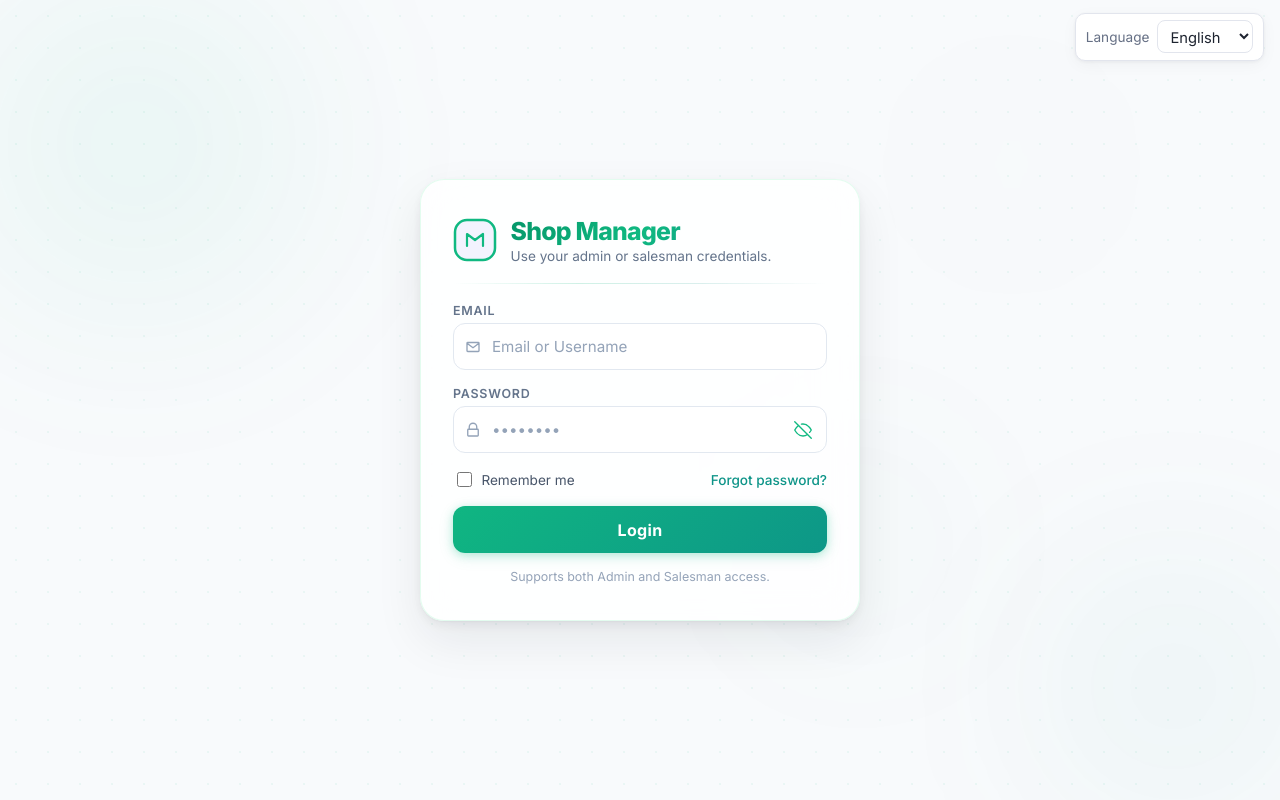
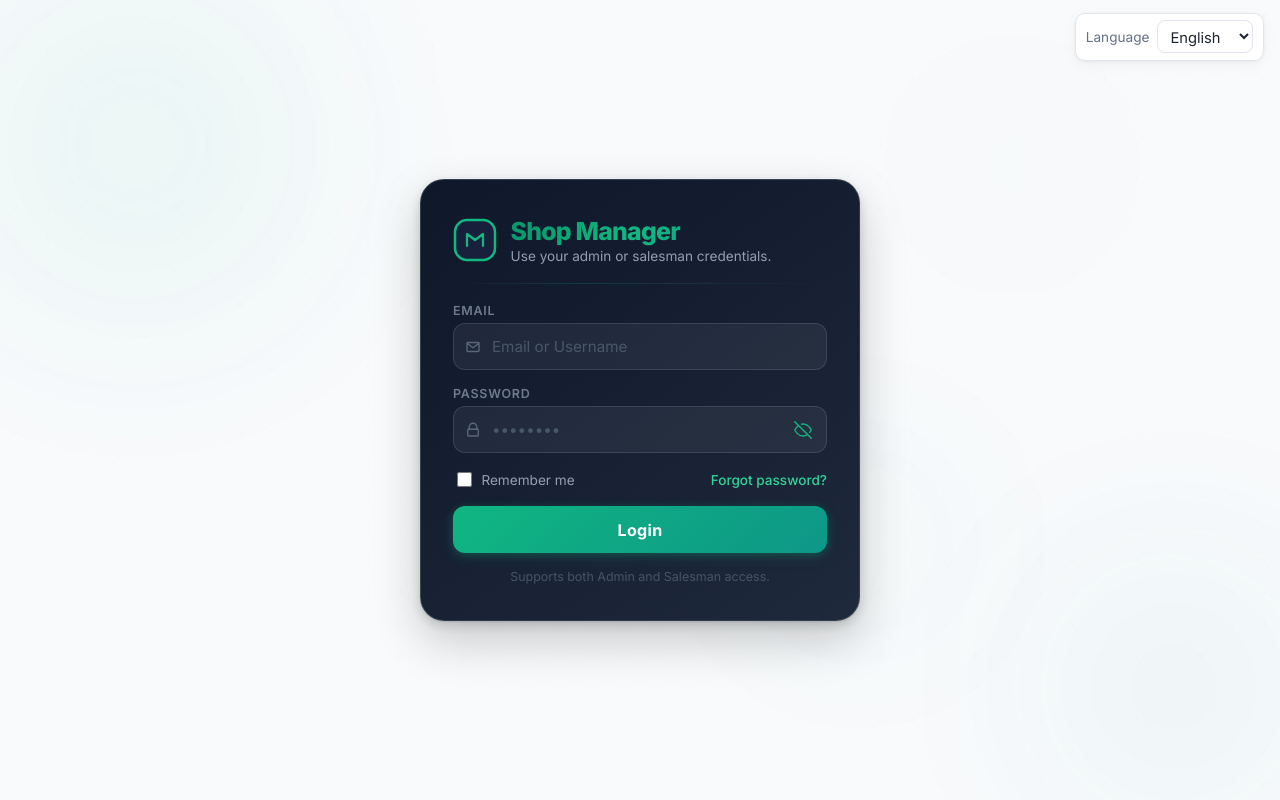
Before and after one commit to mintelove/meski_shop_yoya_fullstack_project, a React (Vite) app in the folder frontend/: page /login in a window 1280 px wide. Built offline with nearby package versions, Linux system fonts and the light colour scheme; no server answers.

Commit message:
UI Update: Deep Sapphire card with emerald accents and contrast fix.

```diff
--- a/frontend/src/styles.css
+++ b/frontend/src/styles.css
@@ -142,14 +142,14 @@ body {
   z-index: 2;
   width: min(100%, 440px);
   border-radius: 24px;
-  background: rgba(255, 255, 255, 0.85);
+  background: linear-gradient(145deg, #0f172a 0%, #1e293b 100%);
   backdrop-filter: blur(20px) saturate(1.2);
   -webkit-backdrop-filter: blur(20px) saturate(1.2);
-  border: 1px solid rgba(209, 250, 229, 0.6);
+  border: 1px solid rgba(209, 250, 229, 0.15);
   box-shadow:
-    0 1px 2px rgba(15, 23, 42, 0.04),
-    0 4px 12px rgba(15, 23, 42, 0.06),
-    0 20px 48px rgba(15, 23, 42, 0.08);
+    0 1px 2px rgba(0, 0, 0, 0.1),
+    0 4px 12px rgba(0, 0, 0, 0.15),
+    0 20px 48px rgba(0, 0, 0, 0.2);
   padding: 2.2rem 2rem;
 }
 
@@ -180,7 +180,7 @@ body {
 .lp-subtitle {
   margin: 0.15rem 0 0;
   font-size: 0.85rem;
-  color: #64748b;
+  color: rgba(203, 213, 225, 0.7);
 }
 
 /* Divider */
@@ -203,24 +203,24 @@ body {
   font-weight: 600;
   text-transform: uppercase;
   letter-spacing: 0.06em;
-  color: #64748b;
+  color: rgba(148, 163, 184, 0.7);
 }
 
 .lp-input-wrap {
   display: flex;
   align-items: center;
   gap: 0.5rem;
-  border: 1px solid #e2e8f0;
+  border: 1px solid rgba(148, 163, 184, 0.2);
   border-radius: 12px;
-  background: #ffffff;
+  background: rgba(255, 255, 255, 0.06);
   padding: 0.1rem 0.6rem;
   transition: border-color 0.25s ease, box-shadow 0.25s ease, background 0.25s ease;
 }
 
 .lp-input-wrap:focus-within {
   border-color: #10b981;
-  box-shadow: 0 0 0 3px rgba(16, 185, 129, 0.12), 0 0 16px rgba(16, 185, 129, 0.06);
-  background: #ffffff;
+  box-shadow: 0 0 0 3px rgba(16, 185, 129, 0.18), 0 0 16px rgba(16, 185, 129, 0.1);
+  background: rgba(255, 255, 255, 0.1);
 }
 
 .lp-input-wrap--error {
@@ -231,7 +231,7 @@ body {
 .lp-input-icon {
   width: 18px;
   height: 18px;
-  color: #94a3b8;
+  color: rgba(148, 163, 184, 0.5);
   flex-shrink: 0;
   transition: color 0.25s ease;
 }
@@ -246,13 +246,13 @@ body {
   outline: none;
   padding: 0.72rem 0.15rem;
   background: transparent;
-  color: #1e293b;
+  color: #f1f5f9;
   font-size: 0.95rem;
   font-family: inherit;
 }
 
 .lp-input-wrap input::placeholder {
-  color: #94a3b8;
+  color: rgba(100, 116, 139, 0.6);
 }
 
 .lp-eye-btn {
@@ -268,13 +268,13 @@ body {
 }
 
 .lp-eye-btn:hover {
-  color: #059669;
+  color: #6ee7b7;
 }
 
 .lp-field-error {
   margin: 0;
   font-size: 0.78rem;
-  color: #ef4444;
+  color: #fca5a5;
   overflow: hidden;
 }
 
@@ -291,7 +291,7 @@ body {
   display: inline-flex;
   align-items: center;
   gap: 0.4rem;
-  color: #475569;
+  color: rgba(203, 213, 225, 0.7);
   font-size: 0.85rem;
   cursor: pointer;
 }
@@ -305,7 +305,7 @@ body {
 .lp-forgot-btn {
   border: none;
   background: transparent;
-  color: #0d9488;
+  color: #34d399;
   cursor: pointer;
   padding: 0;
   font-size: 0.85rem;
@@ -315,7 +315,7 @@ body {
 }
 
 .lp-forgot-btn:hover {
-  color: #059669;
+  color: #6ee7b7;
 }
 
 /* Error / Success */
@@ -323,9 +323,9 @@ body {
   margin: 0;
   padding: 0.6rem 0.8rem;
   border-radius: 8px;
-  background: #fef2f2;
-  border: 1px solid #fecaca;
-  color: #dc2626;
+  background: rgba(239, 68, 68, 0.1);
+  border: 1px solid rgba(239, 68, 68, 0.2);
+  color: #fca5a5;
   font-size: 0.88rem;
 }
 
@@ -333,9 +333,9 @@ body {
   margin: 0;
   padding: 0.6rem 0.8rem;
   border-radius: 8px;
-  background: #f0fdf4;
-  border: 1px solid #bbf7d0;
-  color: #16a34a;
+  background: rgba(52, 211, 153, 0.1);
+  border: 1px solid rgba(52, 211, 153, 0.2);
+  color: #6ee7b7;
   font-size: 0.88rem;
 }
 
@@ -401,7 +401,7 @@ body {
 .lp-role-hint {
   text-align: center;
   font-size: 0.78rem;
-  color: #94a3b8;
+  color: rgba(100, 116, 139, 0.6);
   margin: 0;
 }
 
```
